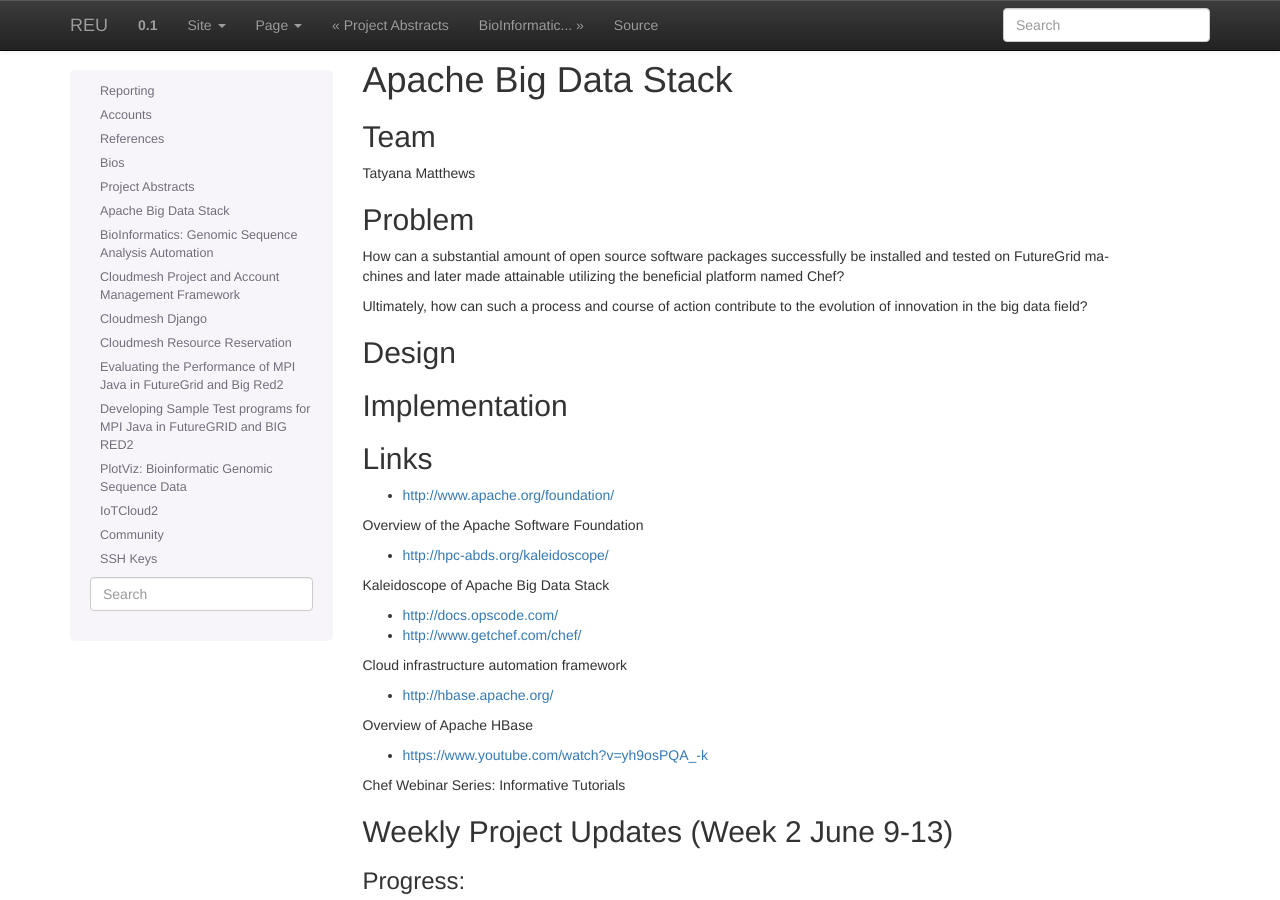
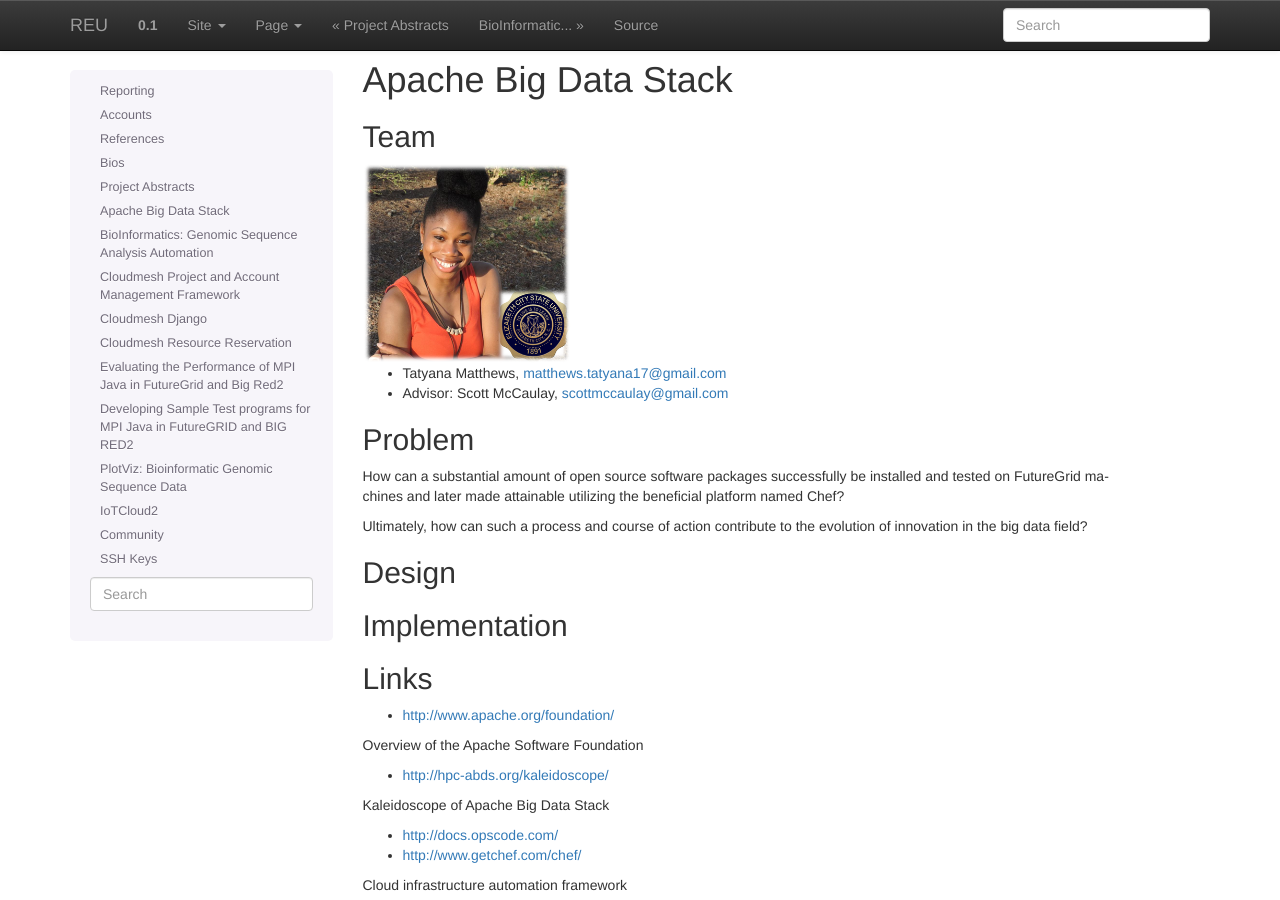
Before and after one commit to cloudmesh-project/reu-2014, a Sphinx documentation site: the page built from doc/source/projects/bigdata.rst, in a window 1280 px wide and 900 px high. Built offline with Sphinx 7.4.7, drawn with Linux system fonts in a browser that asks for light colours.

Commit message:
Update bigdata.rst

```diff
--- a/doc/source/projects/bigdata.rst
+++ b/doc/source/projects/bigdata.rst
@@ -3,7 +3,11 @@
 
 Team
 ----------------------------------------------------------------------
-Tatyana Matthews
+.. image:: ../images/tatyfinal.png
+   :height: 200
+
+* Tatyana Matthews, matthews.tatyana17@gmail.com
+* Advisor: Scott McCaulay, scottmccaulay@gmail.com
 
 Problem
 ----------------------------------------------------------------------
```
